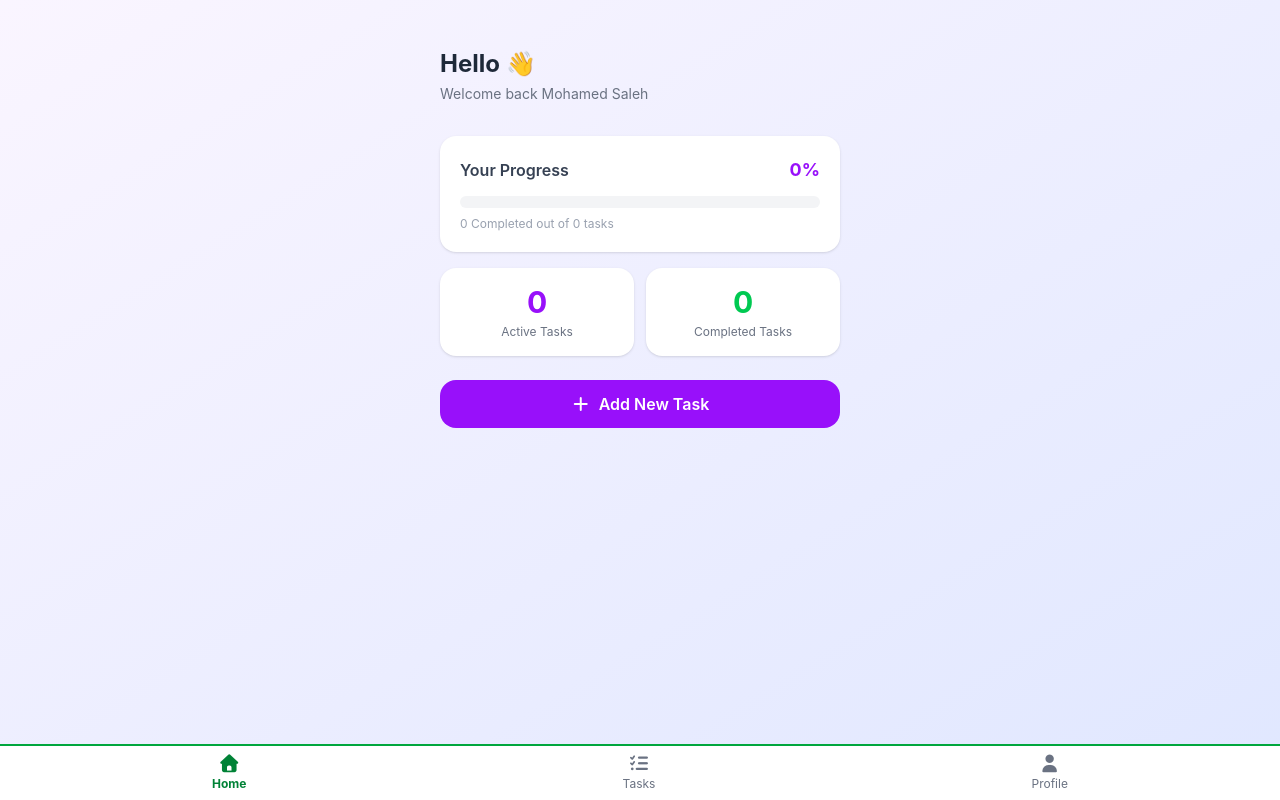
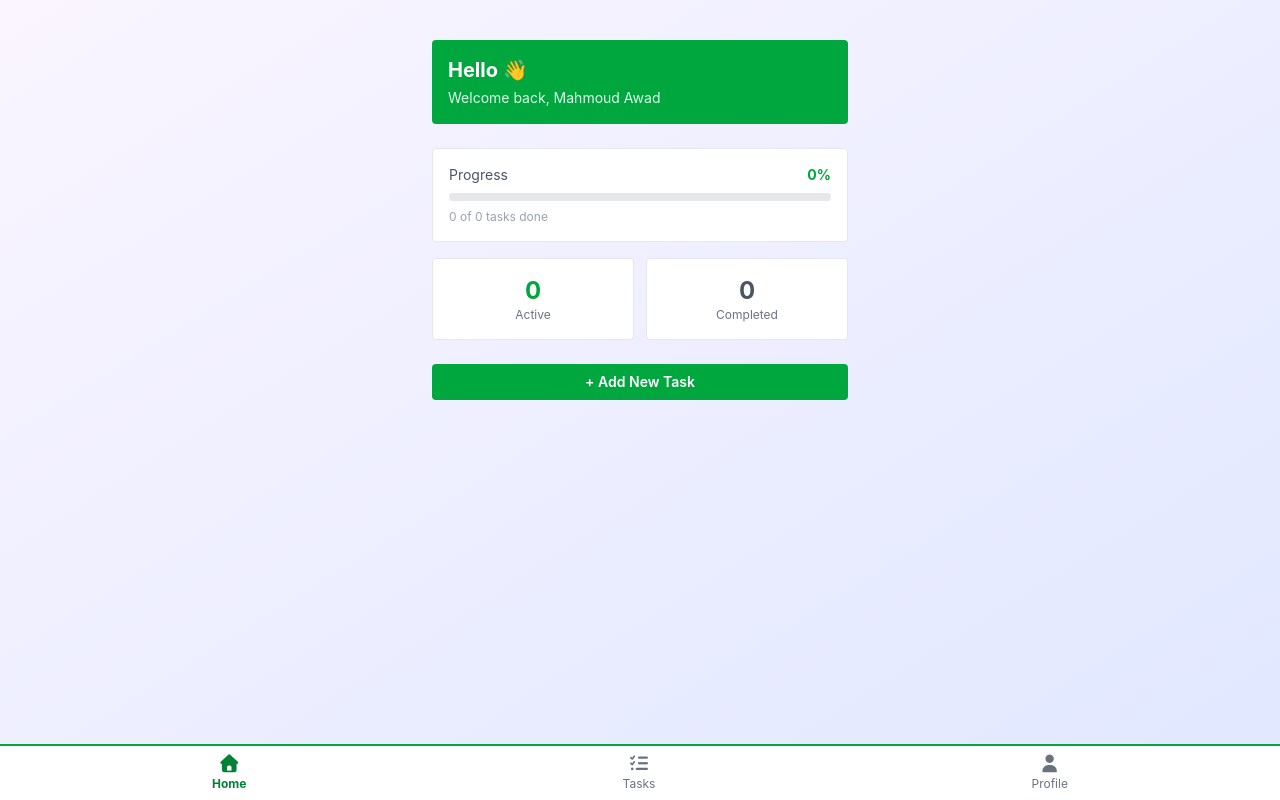
Before and after one commit to mahmoud112001/React-Course, a React (Vite) app in the folder Day02/assignment/todo-list/: page / in a window 1280 px wide. Built offline with nearby package versions, Linux system fonts and the light colour scheme.

Commit message:
Refactor: update Home page content

```diff
--- a/Day02/assignment/todo-list/src/pages/Home.jsx
+++ b/Day02/assignment/todo-list/src/pages/Home.jsx
@@ -2,55 +2,51 @@ import { Link } from "react-router-dom";
 
 export default function Home({ tasks }) {
   const completed = tasks.filter((t) => t.completed).length;
-  const active = tasks.filter((t) => !t.completed).length;
-  const percent =
-    tasks.length === 0 ? 0 : Math.round((completed / tasks.length) * 100);
+  const active    = tasks.filter((t) => !t.completed).length;
+  const percent   = tasks.length === 0 ? 0 : Math.round((completed / tasks.length) * 100);
 
   return (
-    <div className="p-6 pb-24 max-w-md mx-auto">
-      <div className="mt-6 mb-8">
-        <h1 className="text-2xl font-bold text-gray-800">Hello 👋</h1>
-        <p className="text-gray-500 text-sm mt-1">
-          Welcome back Mohamed Saleh{" "}
-        </p>
+    <div className="p-4 pb-24 max-w-md mx-auto">
+
+      <div className="mt-6 mb-6 bg-green-600 text-white rounded p-4">
+        <h1 className="text-xl font-bold">Hello 👋</h1>
+        <p className="text-sm mt-1 text-green-100">Welcome back, Mahmoud Awad</p>
       </div>
 
-      {/* Progress Card */}
-      <div className="bg-white rounded-2xl shadow p-5 mb-4">
-        <div className="flex justify-between items-center mb-3">
-          <span className="font-semibold text-gray-700">Your Progress </span>
-          <span className="text-purple-600 font-bold text-lg">{percent}%</span>
+      {/* Progress */}
+      <div className="bg-white border border-gray-200 rounded p-4 mb-4">
+        <div className="flex justify-between mb-2">
+          <span className="text-sm text-gray-600">Progress</span>
+          <span className="text-sm font-bold text-green-600">{percent}%</span>
         </div>
-        <div className="w-full bg-gray-100 rounded-full h-3">
+        <div className="w-full bg-gray-200 rounded h-2">
           <div
-            className="bg-purple-500 h-3 rounded-full transition-all duration-500"
+            className="bg-green-500 h-2 rounded transition-all"
             style={{ width: `${percent}%` }}
-          ></div>
+          />
         </div>
         <p className="text-xs text-gray-400 mt-2">
-          {completed} Completed out of {tasks.length} tasks
+          {completed} of {tasks.length} tasks done
         </p>
       </div>
 
       {/* Stats */}
       <div className="grid grid-cols-2 gap-3 mb-6">
-        <div className="bg-white rounded-2xl shadow p-4 text-center">
-          <p className="text-3xl font-bold text-purple-600">{active}</p>
-          <p className="text-xs text-gray-500 mt-1"> Active Tasks</p>
+        <div className="bg-white border border-gray-200 rounded p-4 text-center">
+          <p className="text-2xl font-bold text-green-600">{active}</p>
+          <p className="text-xs text-gray-500">Active</p>
         </div>
-        <div className="bg-white rounded-2xl shadow p-4 text-center">
-          <p className="text-3xl font-bold text-green-500">{completed}</p>
-          <p className="text-xs text-gray-500 mt-1">Completed Tasks</p>
+        <div className="bg-white border border-gray-200 rounded p-4 text-center">
+          <p className="text-2xl font-bold text-gray-600">{completed}</p>
+          <p className="text-xs text-gray-500">Completed</p>
         </div>
       </div>
 
-      {/* CTA */}
       <Link
         to="/tasks"
-        className="block w-full bg-purple-600 hover:bg-purple-700 text-white text-center py-3 rounded-2xl font-semibold transition-colors"
+        className="block w-full bg-green-600 hover:bg-green-700 text-white text-center py-2 rounded font-semibold text-sm transition-colors"
       >
-        <i className="fa-solid fa-plus mr-2"></i>
-        Add New Task
+        + Add New Task
       </Link>
     </div>
   );
```
